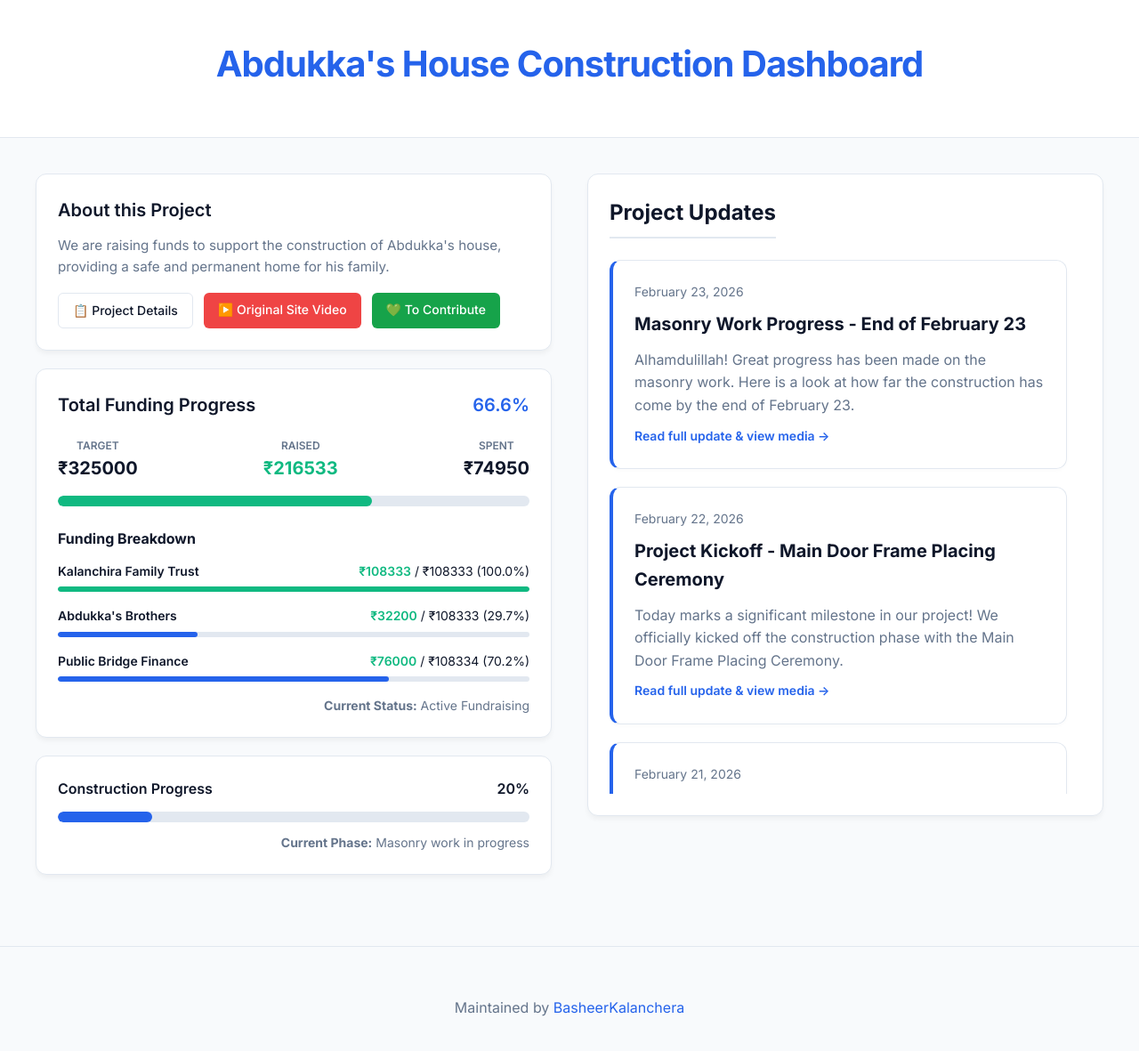
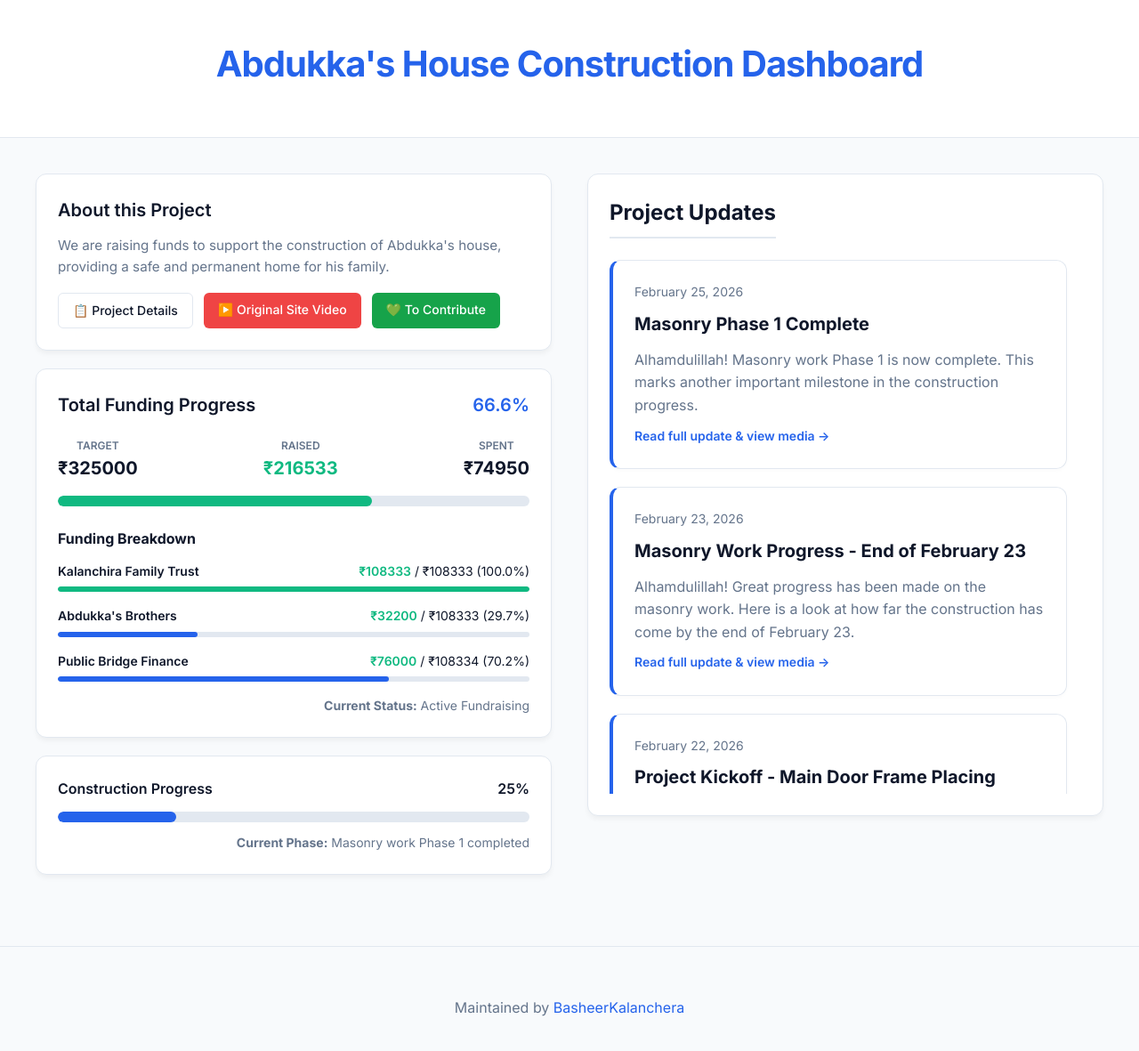
Before and after one commit to BasheerKalanchera/project-amanah, a Jekyll site: the page built from index.html, in a window 1280 px wide. Shown: the top 1181 px of the page at 89% size. Built offline with Jekyll 4.4.1, drawn with Linux system fonts in a browser that asks for light colours.

Commit message:
Feat: Added Feb 25 Masonry Phase 1 complete post and updated project.yml to indicate the progress accordingly

```diff
--- a/_data/project.yml
+++ b/_data/project.yml
@@ -1,2 +1,2 @@
-completion_percentage: 20
-current_phase: "Masonry work in progress"
+completion_percentage: 25
+current_phase: "Masonry work Phase 1 completed"
--- /dev/null
+++ b/_posts/2026-02-25-masonry-phase-1-complete.md
@@ -0,0 +1,12 @@
+---
+layout: post
+title: "Masonry Phase 1 Complete"
+date: 2026-02-25 10:00:00 +0530
+categories: update
+---
+
+Alhamdulillah! Masonry work Phase 1 is now complete. This marks another important milestone in the construction progress.
+
+<div style="margin-top: 24px;">
+    <img src="{{ '/assets/images/Masonry work Phase 1 done.jpeg' | relative_url }}" alt="Masonry Phase 1 Complete" style="width: 100%; border-radius: 8px; object-fit: cover; box-shadow: 0 4px 6px -1px rgba(0, 0, 0, 0.1);">
+</div>
```
Also changed, not shown: assets/images/Masonry work Phase 1 done.jpeg (added).
